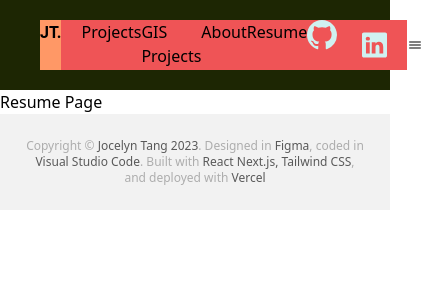
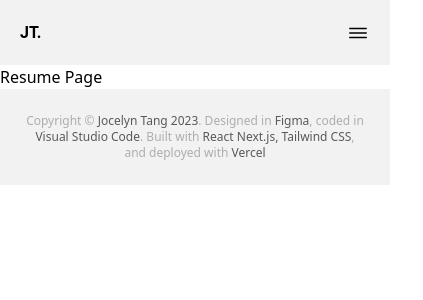
Before and after one commit to JoT8ng/webportfolio, a Next.js app in the folder web-portfolio/: page /resume in a window 390 px wide. Shown: the top 300 px of the page, 423 px wide, since content can reach past the window. Built offline with nearby package versions, Linux system fonts and the light colour scheme.

Commit message:
fix navbar css

```diff
--- a/web-portfolio/src/components/navbar.js
+++ b/web-portfolio/src/components/navbar.js
@@ -12,28 +12,28 @@ const Navbar = () => {
     }
 
     const content = (
-        <div className='md:hidden bg-gray-light left-0 top-[-6%] w-full flex items-center justify-end px-5'>
+        <div className='md:hidden absolute bg-gray-light left-0 right-0 top-16 w-full flex items-center justify-start px-8 pb-8'>
             <ul className='flex flex-col gap-8'>
                 <li>
-                    <Link href='/' activeClassName='active'>Projects</Link>
+                    <Link href='/' activeClassName='active' className='font-sans font-normal text-sm text-black hover:text-gradient'>Projects</Link>
                 </li>
                 <li>
-                    <Link href='/gisprojects' activeClassName='active'>GIS Projects</Link>
+                    <Link href='/gisprojects' activeClassName='active' className='font-sans font-normal text-sm text-black hover:text-gradient'>GIS Projects</Link>
                 </li>
                 <li>
-                    <Link href='/about' activeClassName='active'>About</Link>
+                    <Link href='/about' activeClassName='active' className='font-sans font-normal text-sm text-black hover:text-gradient'>About</Link>
                 </li>
                 <li>
-                    <Link href='/resume' activeClassName='active'>Resume</Link>
+                    <Link href='/resume' activeClassName='active' className='font-sans font-normal text-sm text-black hover:text-gradient'>Resume</Link>
                 </li>
                 <li>
                     <Link href='https://github.com/JoT8ng/'>
-                        <BsGithub style={{width: '30px', height: '30px', color: 'rgb(208,241,241)'}} />
+                        <BsGithub className='w-5 h-5 text-black hover:text-salmon-100' />
                     </Link>
                 </li>
                 <li>
                     <Link href='https://uk.linkedin.com/in/jocelyntang'>
-                        <BsLinkedin style={{width: '50px', height: '50px', color: 'rgb(208,241,241)', paddingLeft: '25px'}} />
+                        <BsLinkedin className='w-5 h-5 text-black hover:text-salmon-100' />
                     </Link>
                 </li>
             </ul>
@@ -41,34 +41,35 @@ const Navbar = () => {
     )
 
     return(
-        <nav className='flex justify-between mx-auto bg-green-dark pl-10 pr-10 py-5'>
-            <div className='bg-orange'>
+        <nav className='bg-gray-light'>
+            <div className='flex justify-between flex-1 p-5'>
+                <div>
                     <Link href='/'>
                         <span className='items-start font-roboto-bold font-bold text-black'>JT.</span>
                     </Link>
                 </div>
-            <div className='sm:hidden md:static bg-salmon-100 md:min-h-fit md:w-auto md:flex items-center justify-items-center px-5'>
-                <ul className='flex md:flex-row  md:items-center md:gap-[4vw]'>
+                <div className='hidden md:flex md:static md:flex-1 text-center sm:hidden justify-end'>
+                    <ul className='flex md:gap-8'>
                         <li>
-                        <Link href='/' activeClassName='active'>Projects</Link>
+                            <Link href='/' activeClassName='active' className='font-sans font-normal text-sm text-black hover:text-gradient'>Projects</Link>
                         </li>
                         <li>
-                        <Link href='/gisprojects' activeClassName='active'>GIS Projects</Link>
+                            <Link href='/gisprojects' activeClassName='active' className='font-sans font-normal text-sm text-black hover:text-gradient'>GIS Projects</Link>
                         </li>
                         <li>
-                    	<Link href='/about' activeClassName='active'>About</Link>
+                            <Link href='/about' activeClassName='active' className='font-sans font-normal text-sm text-black hover:text-gradient'>About</Link>
                         </li>
                         <li>
-                    	<Link href='/resume' activeClassName='active'>Resume</Link>
+                            <Link href='/resume' activeClassName='active:text-gradient' className='font-sans font-normal text-sm text-black hover:text-gradient active:text-gradient'>Resume</Link>
                         </li>
                         <li>
                             <Link href='https://github.com/JoT8ng/'>
-                        	<BsGithub style={{width: '30px', height: '30px', color: 'rgb(208,241,241)'}} />
+                                <BsGithub className='w-5 h-5 text-black hover:text-salmon-100' />
                             </Link>
                         </li>
                         <li>
                             <Link href='https://uk.linkedin.com/in/jocelyntang'>
-                        	<BsLinkedin style={{width: '50px', height: '50px', color: 'rgb(208,241,241)', paddingLeft: '25px'}} />
+                                <BsLinkedin className='w-5 h-5 text-black hover:text-salmon-100' />
                             </Link>
                         </li>
                     </ul>
@@ -78,8 +79,9 @@ const Navbar = () => {
                 </div>
                 <div className='flex items-center gap-6'>
                     <button className='block md:hidden transition' onClick={handleClick}>
-		            {menuClick ? <IoMdClose /> : <IoIosMenu />}
+                        {menuClick ? <IoMdClose className='w-6 h-6' /> : <IoIosMenu className='w-6 h-6' />}
                     </button>
+                </div>
             </div>
         </nav>
     );
--- a/web-portfolio/src/styles/main.css
+++ b/web-portfolio/src/styles/main.css
@@ -31,6 +31,17 @@
 }
 
 @layer utilities{
+    .activ\:text-gradient:hover:active {
+        background: rgb(255,96,98);
+        background: linear-gradient(0deg, rgba(255,96,98,1) 0%, rgba(255,152,102,1) 100%);
+        background-clip: text;
+        -webkit-background-clip: text;
+        -webkit-text-fill-color: transparent;
+        color: transparent;
+    }
+}
+
+@layer utilities{
     .rectangle {
         aspect-ratio: 16/9;
     }
```
Lines whose indentation alone changed are shown as unchanged.
